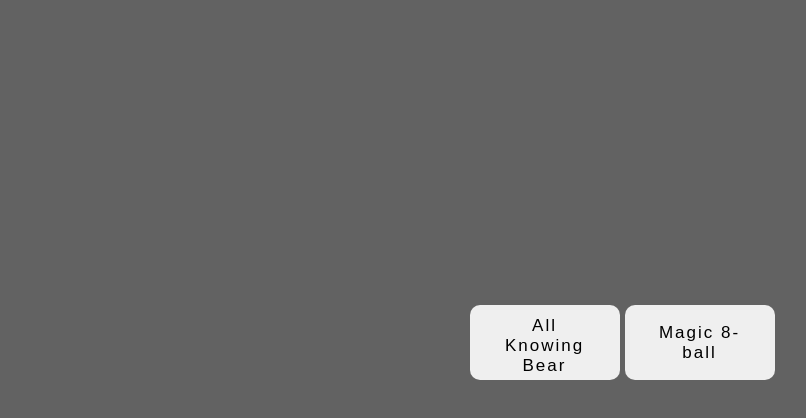
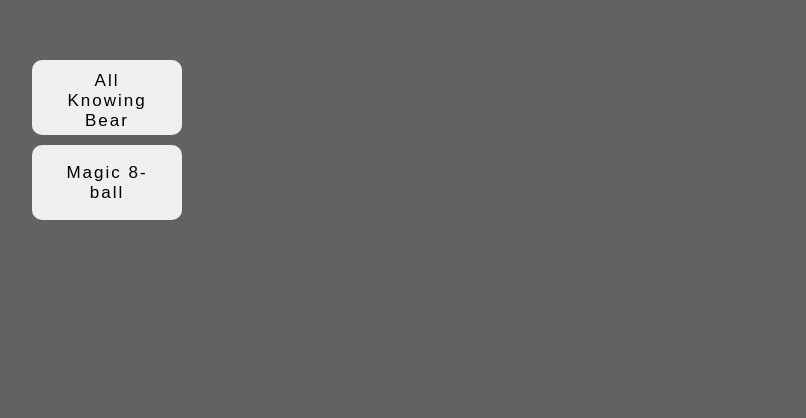
Before and after one commit to czarsbenemoriendi/allKnowingBear, a website: page index.html in a window 1280 px wide. Shown: the part 380-798 px from the top of the page, without its empty margins (18-824 px from the left). Drawn offline with Linux system fonts and the light colour scheme.

Commit message:
fixed buttons

```diff
--- a/index.html
+++ b/index.html
@@ -47,10 +47,10 @@
 					<p class="errorBear"></p>
 				</div>
 			</div>
-			<div class="buttons">
-				<button id="bear">All Knowing Bear</button>
-				<button id="ball">Magic 8-ball</button>
-			</div>
+		</div>
+		<div class="buttons">
+			<button id="bear">All Knowing Bear</button>
+			<button id="ball">Magic 8-ball</button>
 		</div>
 		<script src="./dist/js/main.min.js"></script>
 	</body>
--- a/src/sass/style.scss
+++ b/src/sass/style.scss
@@ -16,12 +16,14 @@ body {
 // buttons
 .buttons {
 	position: absolute;
-	bottom: 90px;
+	left: 50px;
+	bottom: 200px;
 	display: flex;
+	flex-direction: column;
 	justify-content: center;
 	align-items: center;
 
-	gap: 5px;
+	gap: 10px;
 }
 #bear,
 #ball {
```
Also changed, not shown: dist/css/style.min.css.
